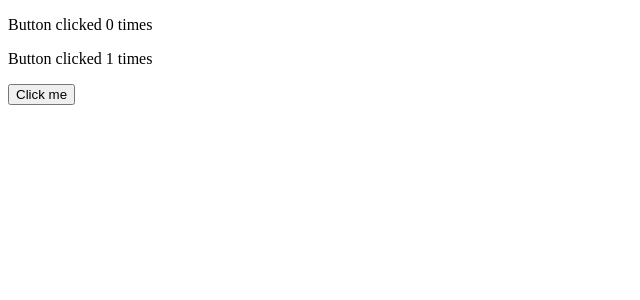
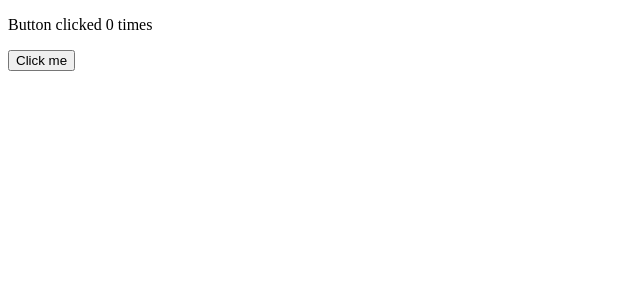
Before and after one commit to acciojob/button-counter-Riyakhilari, a React app: page / in a window 1280 px wide. Shown: the top 300 px of the page, without its empty margins (0-640 px from the left). Built offline with nearby package versions, Linux system fonts and the light colour scheme.

Commit message:
Update App.js

```diff
--- a/src/components/App.js
+++ b/src/components/App.js
@@ -7,8 +7,8 @@ function App() {
   return (
     <div>
         {/* Do not remove the main div */}
-    <p>Button clicked 0 times</p>
-   <p> Button clicked 1 times</p>
+    <p>Button clicked {count} times</p>
+
       <button onClick={() => setCount(count + 1)}>Click me</button>
     </div>
   )
```
